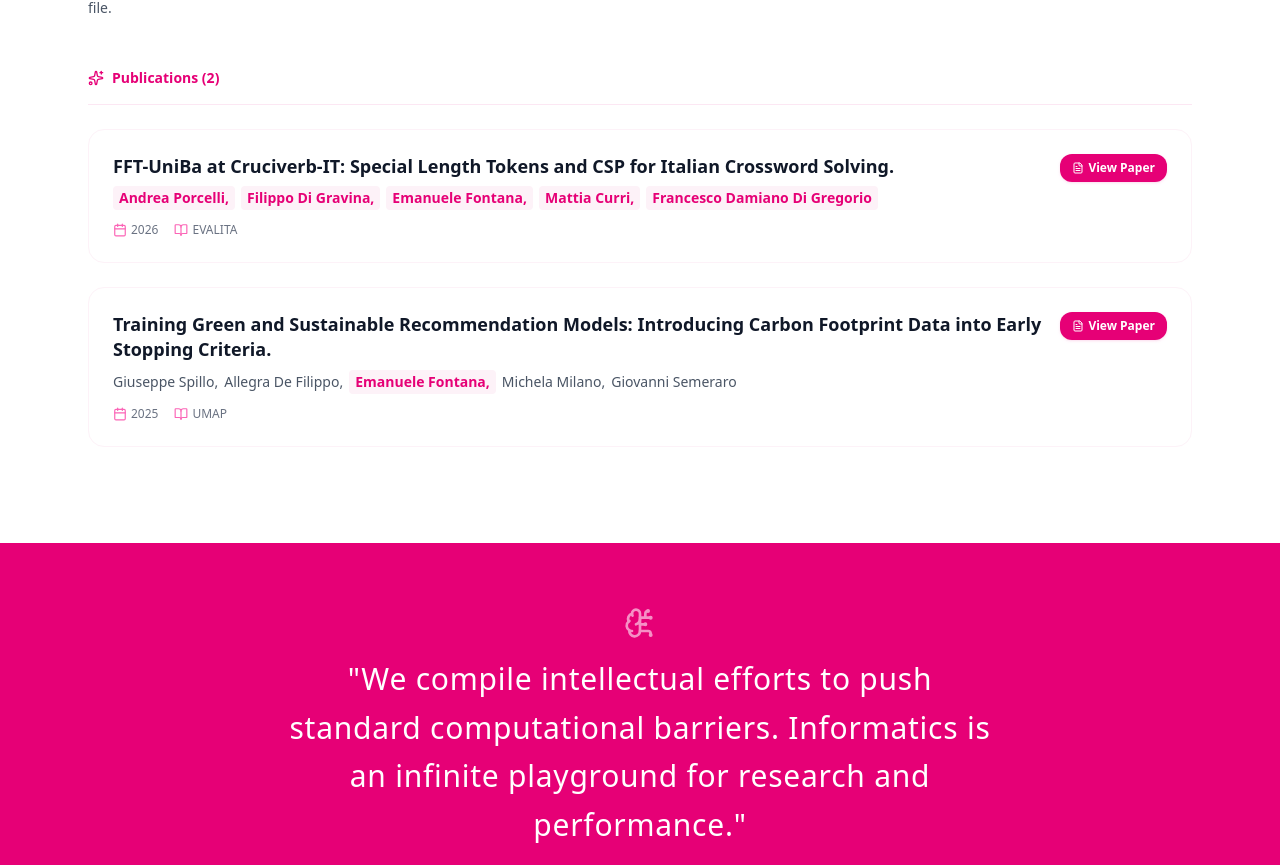
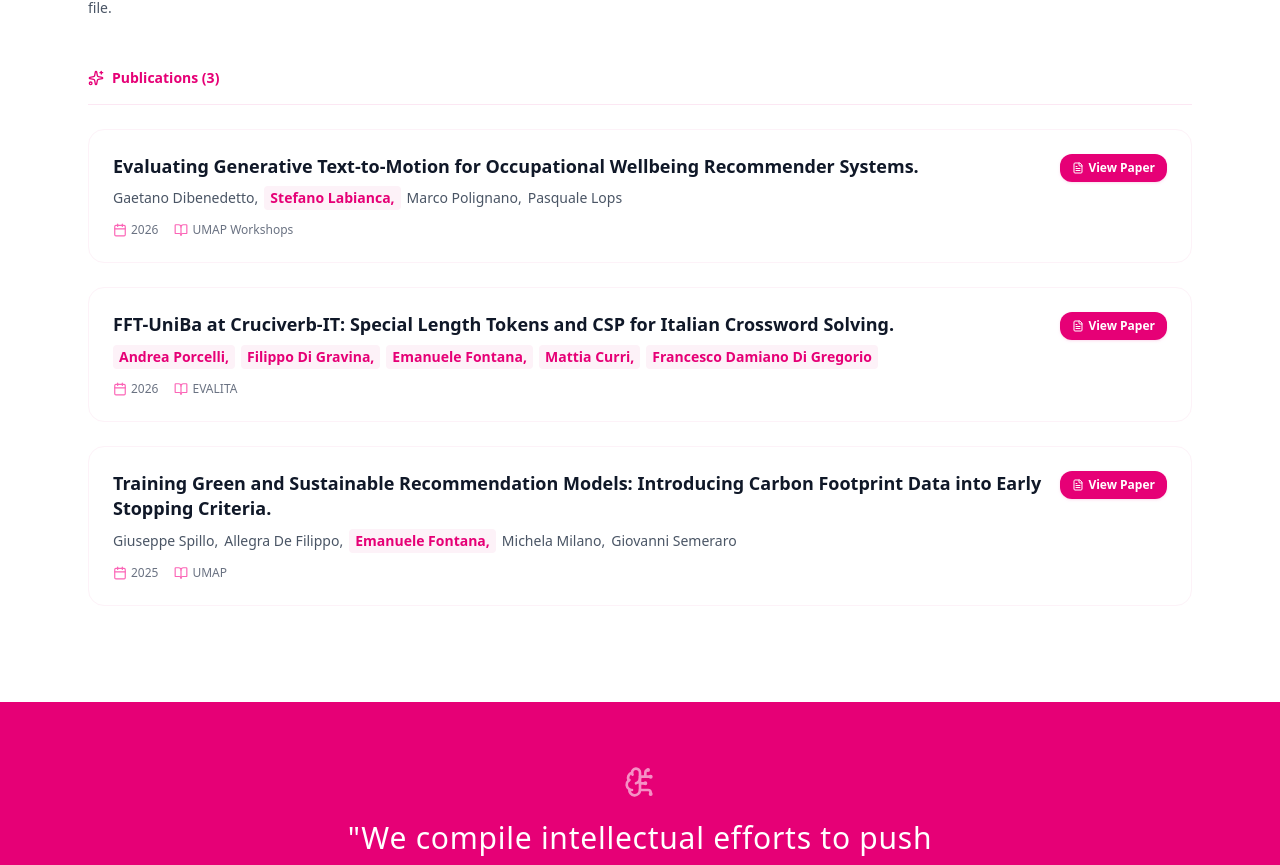
Before and after one commit to Pianura-Carlo/Pianura-Carlo.github.io, a React (Vite) app: page / in a window 1280 px wide. Shown: the part 3795-4660 px from the top of the page. Built offline with nearby package versions, Linux system fonts and the light colour scheme; a web font is replaced by a local one.

Commit message:
fix(publications): preserve cached snapshot
Merge the previous publications snapshot before writing generated output so transient DBLP failures do not erase already indexed papers.

```diff
--- a/public/publications.json
+++ b/public/publications.json
@@ -1,6 +1,16 @@
 {
-  "generatedAt": "2026-06-28T13:51:34.900Z",
+  "generatedAt": "2026-06-28T13:58:05.959Z",
   "publications": [
+    {
+      "id": "dblp-conf/um/DibenedettoLPL26",
+      "title": "Evaluating Generative Text-to-Motion for Occupational Wellbeing Recommender Systems.",
+      "authors": "Gaetano Dibenedetto, Stefano Labianca, Marco Polignano, Pasquale Lops",
+      "year": 2026,
+      "journal": "UMAP Workshops",
+      "pdfUrl": "https://ceur-ws.org/Vol-4206/llm4wellrec-2.pdf",
+      "abstract": "",
+      "source": "dblp"
+    },
     {
       "id": "dblp-conf/evalita/PorcelliGFCG26",
       "title": "FFT-UniBa at Cruciverb-IT: Special Length Tokens and CSP for Italian Crossword Solving.",
--- a/scripts/fetch-publications.ts
+++ b/scripts/fetch-publications.ts
@@ -92,6 +92,16 @@ const readGoogleScholarSnapshot = async () => {
   return Array.isArray(parsed) ? parsed : parsed.publications || [];
 };
 
+const readPreviousSnapshot = async () => {
+  if (!existsSync(publicationsPath)) {
+    return [];
+  }
+
+  const raw = await readFile(publicationsPath, 'utf8');
+  const parsed = JSON.parse(raw) as { publications?: Paper[] } | Paper[];
+  return Array.isArray(parsed) ? parsed : parsed.publications || [];
+};
+
 const main = async () => {
   const dblpPublications: Paper[] = [];
 
@@ -103,8 +113,9 @@ const main = async () => {
     }
   }
 
+  const previousPublications = await readPreviousSnapshot();
   const googleScholarPublications = await readGoogleScholarSnapshot();
-  const publications = dedupePapers([...dblpPublications, ...googleScholarPublications])
+  const publications = dedupePapers([...previousPublications, ...dblpPublications, ...googleScholarPublications])
     .sort((a, b) => b.year - a.year || a.title.localeCompare(b.title));
 
   const snapshot: PublicationSnapshot = {
```
